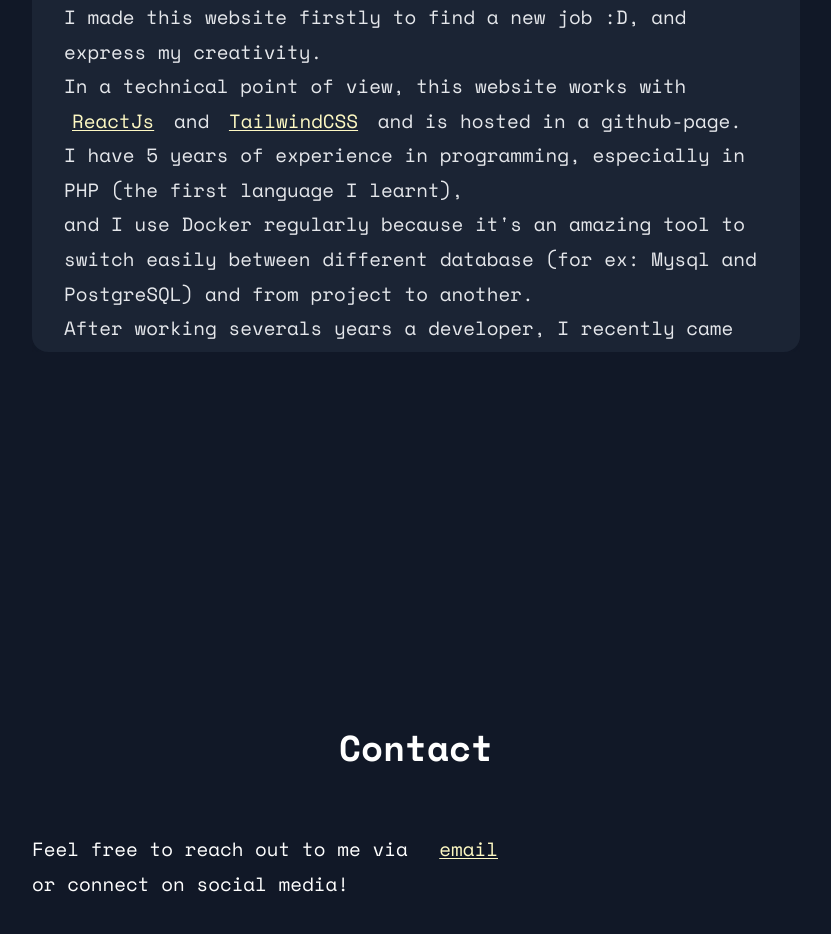
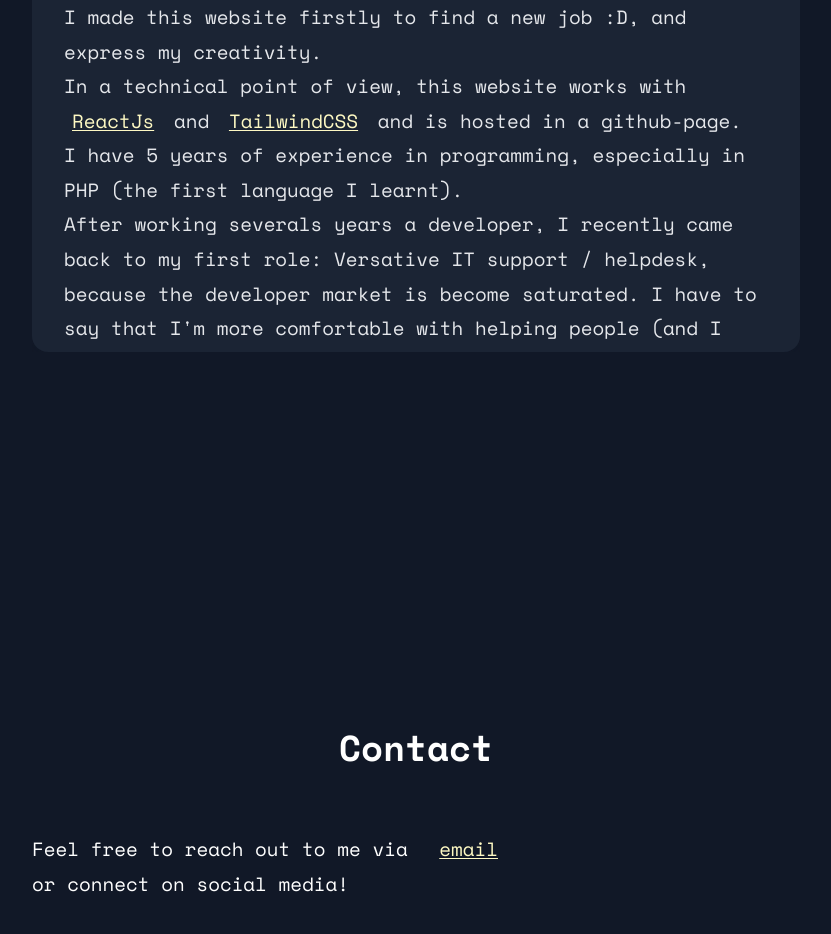
Before and after one commit to t0mspace/t0mspace, a React (Vite) app: page / in a window 1280 px wide. Shown: the part 3120-4054 px from the top of the page, without its empty margins (176-1007 px from the left). Built offline with nearby package versions, Linux system fonts and the light colour scheme.

Commit message:
change a word

```diff
--- a/src/components/About/AboutSection.tsx
+++ b/src/components/About/AboutSection.tsx
@@ -7,11 +7,10 @@ function AboutSection() {
         <p>I made this website firstly to find a new job :D, and express my creativity.<br />
         In a technical point of view, this website works with <a className="external-link" href="//react.dev">ReactJs</a> and <a className="external-link" href="//v3.tailwindcss.com">TailwindCSS</a> and is hosted in a github-page.
           </p>
-        <p>I have 5 years of experience in programming, especially in PHP (the first language I learnt),<br />
-        and I use Docker regularly because it's an amazing tool to switch easily between different database (for ex: Mysql and PostgreSQL) and from project to another.</p>
+        <p>I have 5 years of experience in programming, especially in PHP (the first language I learnt).</p>
         <p>After working severals years a developer, I recently came back to my first role: Versative IT support / helpdesk, because the developer market is become saturated. I have to say that I'm more comfortable with helping people (and I love that !) than be always in the front of a screen for coding.
         I realized it's difficult for me to keep the motivation on working on long programming projects, especially if the project doesn't interest me very much.
-        Basically, I prefer to code on personal projects, and make my own tools.<br />
+        Actually, I prefer to code on personal projects, and make my own tools.<br />
         Computer sciences has always been a passion for me (since I was a teenager), and should stay like that.</p>
       </div>
       </div>
```
